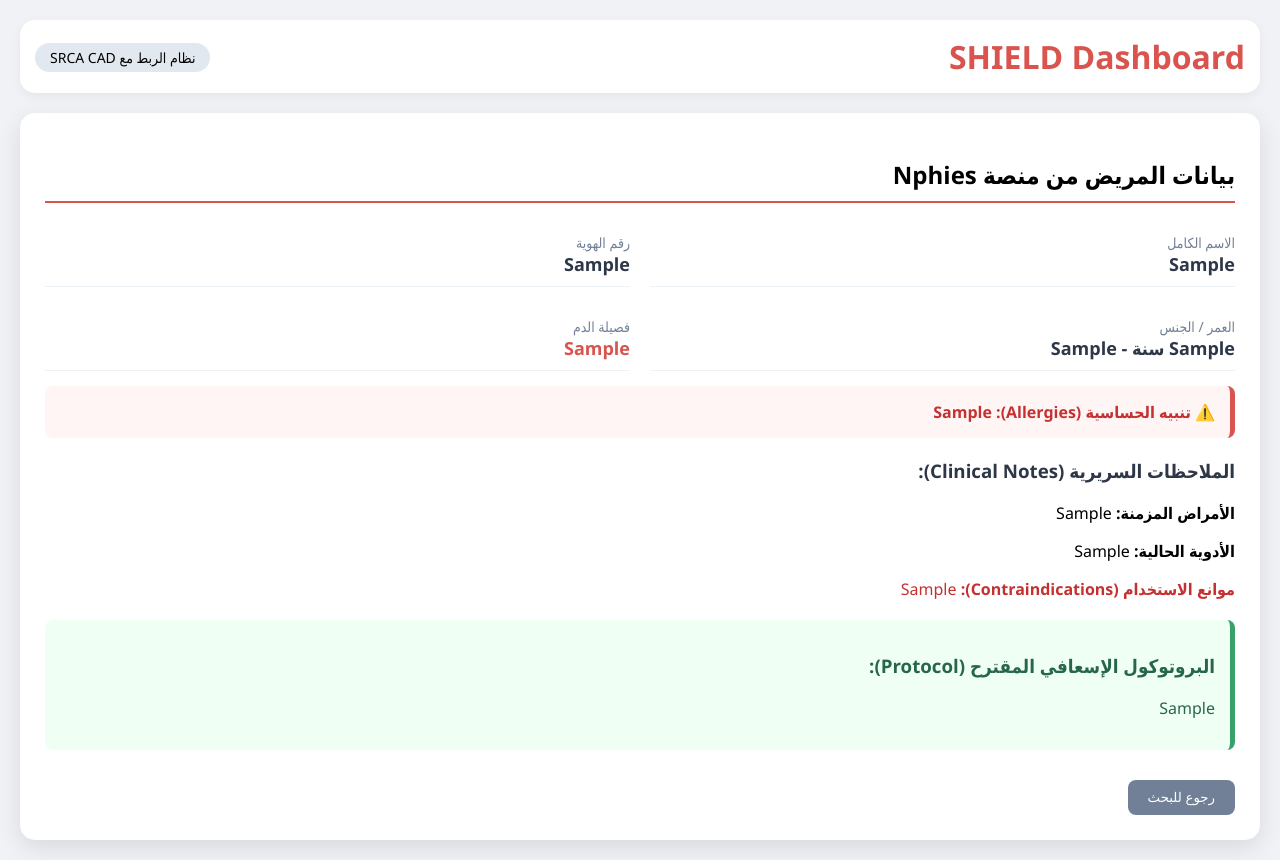
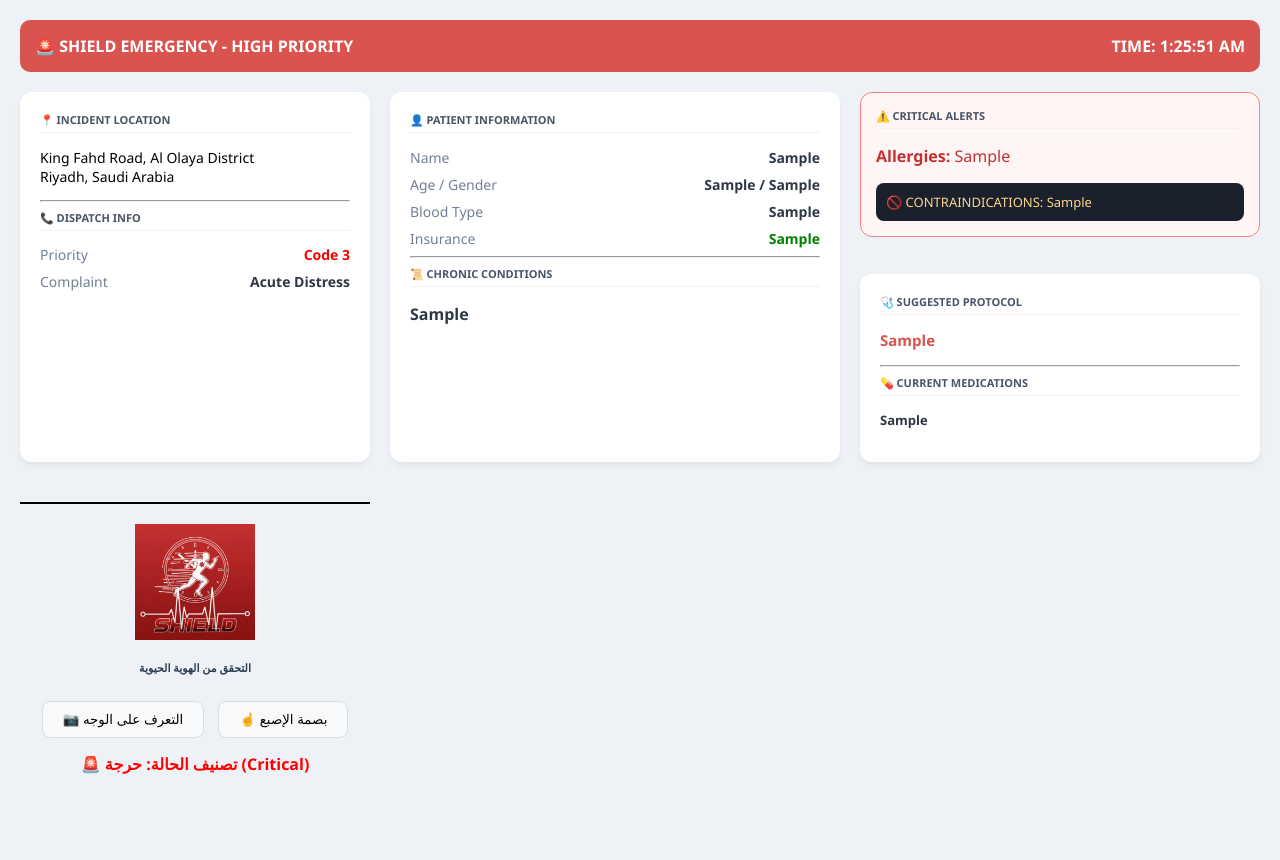
Before and after one commit to M-qq1/SHIELD, a Flask app: template templates/dashboard.html in a window 1280 px wide. After the commit the page ends 774 px from the top, so only its background shows below. Run offline with Flask 3, Linux system fonts and the light colour scheme; the template is opened without the code that fills it: most values are stand-ins (such as "Sample title", 1, 10 or a date in 2020).

Commit message:
Update dashboard.html

```diff
--- a/templates/dashboard.html
+++ b/templates/dashboard.html
@@ -1,63 +1,77 @@
 <!DOCTYPE html>
-<html lang="ar" dir="rtl">
+<html>
 <head>
-    <meta charset="UTF-8">
-    <title>SHIELD - لوحة بيانات المريض</title>
     <style>
-        body { font-family: 'Segoe UI', Tahoma, Geneva, Verdana, sans-serif; background: #f0f2f5; margin: 0; padding: 20px; }
-        .header { background: white; padding: 15px; border-radius: 15px; display: flex; align-items: center; justify-content: space-between; box-shadow: 0 4px 12px rgba(0,0,0,0.05); margin-bottom: 20px; }
-        .logo-section { display: flex; align-items: center; }
-        .logo-img { height: 60px; margin-left: 15px; }
-        .patient-card { background: white; border-radius: 15px; padding: 25px; box-shadow: 0 8px 24px rgba(0,0,0,0.1); }
-        .alert-box { background: #fff5f5; border-right: 5px solid #d9534f; padding: 15px; margin: 15px 0; border-radius: 8px; color: #c53030; font-weight: bold; }
-        .protocol-box { background: #f0fff4; border-right: 5px solid #38a169; padding: 15px; border-radius: 8px; color: #276749; margin-top: 20px; }
-        .grid { display: grid; grid-template-columns: 1fr 1fr; gap: 20px; }
-        .info-item { border-bottom: 1px solid #edf2f7; padding: 10px 0; }
-        .label { color: #718096; font-size: 14px; }
-        .value { color: #2d3748; font-weight: 600; font-size: 18px; }
+        body { font-family: 'Segoe UI', sans-serif; background: #eef2f7; margin: 0; padding: 20px; display: grid; grid-template-columns: 350px 1fr 400px; gap: 20px; }
+        .box { background: white; border-radius: 12px; padding: 20px; box-shadow: 0 4px 6px rgba(0,0,0,0.05); }
+        .header-status { background: #d9534f; color: white; padding: 15px; border-radius: 10px; grid-column: span 3; display: flex; justify-content: space-between; font-weight: bold; }
+        .alert-zone { background: #fff5f5; border: 1px solid #fc8181; padding: 15px; border-radius: 12px; color: #c53030; margin-bottom: 15px; }
+        h4 { color: #4a5568; font-size: 11px; text-transform: uppercase; border-bottom: 1px solid #edf2f7; padding-bottom: 5px; margin-top: 0; }
+        .data-item { display: flex; justify-content: space-between; margin-bottom: 8px; font-size: 14px; }
+        .label { color: #718096; }
+        .val { font-weight: bold; color: #2d3748; }
+        .contra-box { background: #1a202c; color: #fbd38d; padding: 10px; border-radius: 8px; font-size: 13px; margin-top: 10px; }
     </style>
 </head>
 <body>
+    <div class="header-status">
+        <span>🚨 SHIELD EMERGENCY - HIGH PRIORITY</span>
+        <div id="liveClock">Loading...</div>
+    </div>
 
-    <div class="header">
-        <div class="logo-section">
-            <h1 style="color: #d9534f; margin: 0;">SHIELD Dashboard</h1>
+    <div class="box">
+        <h4>📍 Incident Location</h4>
+        <p style="font-size: 14px;">King Fahd Road, Al Olaya District<br>Riyadh, Saudi Arabia</p>
+        <hr>
+        <h4>📞 Dispatch Info</h4>
+        <div class="data-item"><span class="label">Priority</span><span class="val" style="color:red">Code 3</span></div>
+        <div class="data-item"><span class="label">Complaint</span><span class="val">Acute Distress</span></div>
+    </div>
+
+    <div class="box">
+        <h4>👤 Patient Information</h4>
+        <div class="data-item"><span class="label">Name</span><span class="val">{{ p[1] }}</span></div>
+        <div class="data-item"><span class="label">Age / Gender</span><span class="val">{{ p[2] }} / {{ p[3] }}</span></div>
+        <div class="data-item"><span class="label">Blood Type</span><span class="val">{{ p[4] }}</span></div>
+        <div class="data-item"><span class="label">Insurance</span><span class="val" style="color:green">{{ p[5] }}</span></div>
+        <hr>
+        <h4>📜 Chronic Conditions</h4>
+        <p class="val">{{ p[6] }}</p>
+    </div>
+
+    <div>
+        <div class="alert-zone">
+            <h4>⚠️ Critical Alerts</h4>
+            <p><strong>Allergies:</strong> {{ p[7] }}</p>
+            <div class="contra-box">🚫 CONTRAINDICATIONS: {{ p[9] }}</div>
         </div>
-        <div style="text-align: left;">
-            <span style="background: #e2e8f0; padding: 5px 15px; border-radius: 20px; font-size: 14px;">نظام الربط مع SRCA CAD</span>
+        <br>
+        <div class="box">
+            <h4>🩺 Suggested Protocol</h4>
+            <p style="color: #d9534f; font-weight: bold; font-size: 15px;">{{ p[10] }}</p>
+            <hr>
+            <h4>💊 Current Medications</h4>
+            <p class="val" style="font-size: 13px;">{{ p[8] }}</p>
         </div>
     </div>
 
-    <div class="patient-card">
-        <h2 style="border-bottom: 2px solid #d9534f; padding-bottom: 10px;">بيانات المريض من منصة Nphies</h2>
+    <script>
+        function updateClock() {
+            const now = new Date();
+            document.getElementById('liveClock').innerHTML = "TIME: " + now.toLocaleTimeString();
+        }
+        setInterval(updateClock, 1000);
+        updateClock();
+    </script>
+</body><div style="text-align: center; margin-top: 20px; border-top: 2px solid #000; padding-top: 20px;">
+    <img src="{{ url_for('static', filename='logo.png') }}" width="120" alt="SHIELD Logo">
 
-        <div class="grid">
-            <div class="info-item"><div class="label">الاسم الكامل</div><div class="value">{{ p[1] }}</div></div>
-            <div class="info-item"><div class="label">رقم الهوية</div><div class="value">{{ p[0] }}</div></div>
-            <div class="info-item"><div class="label">العمر / الجنس</div><div class="value">{{ p[2] }} سنة - {{ p[3] }}</div></div>
-            <div class="info-item"><div class="label">فصيلة الدم</div><div class="value" style="color: #d9534f;">{{ p[4] }}</div></div>
-        </div>
-
-        {% if p[7] != 'None' %}
-        <div class="alert-box">
-            ⚠️ تنبيه الحساسية (Allergies): {{ p[7] }}
-        </div>
-        {% endif %}
-
-        <div style="margin-top: 20px;">
-            <h3 style="color: #2d3748;">الملاحظات السريرية (Clinical Notes):</h3>
-            <p><strong>الأمراض المزمنة:</strong> {{ p[6] }}</p>
-            <p><strong>الأدوية الحالية:</strong> {{ p[8] }}</p>
-            <p style="color: #c53030;"><strong>موانع الاستخدام (Contraindications):</strong> {{ p[9] }}</p>
-        </div>
-
-        <div class="protocol-box">
-            <h3>البروتوكول الإسعافي المقترح (Protocol):</h3>
-            <p>{{ p[10] }}</p>
-        </div>
-
-        <button onclick="window.location.href='/'" style="margin-top: 30px; background: #718096; color: white; border: none; padding: 10px 20px; border-radius: 8px; cursor: pointer;">رجوع للبحث</button>
+    <div style="margin-top: 15px;">
+        <h4 style="color: #2c3e50;">التحقق من الهوية الحيوية</h4>
+        <button style="background-color: #f8f9fa; border: 1px solid #dcdcdc; padding: 10px 20px; border-radius: 8px; margin: 5px;">📷 التعرف على الوجه</button>
+        <button style="background-color: #f8f9fa; border: 1px solid #dcdcdc; padding: 10px 20px; border-radius: 8px; margin: 5px;">☝️ بصمة الإصبع</button>
     </div>
 
-</body>
+    <p style="color: red; font-weight: bold; margin-top: 10px;">🚨 تصنيف الحالة: حرجة (Critical)</p>
+</div>
 </html>
```
